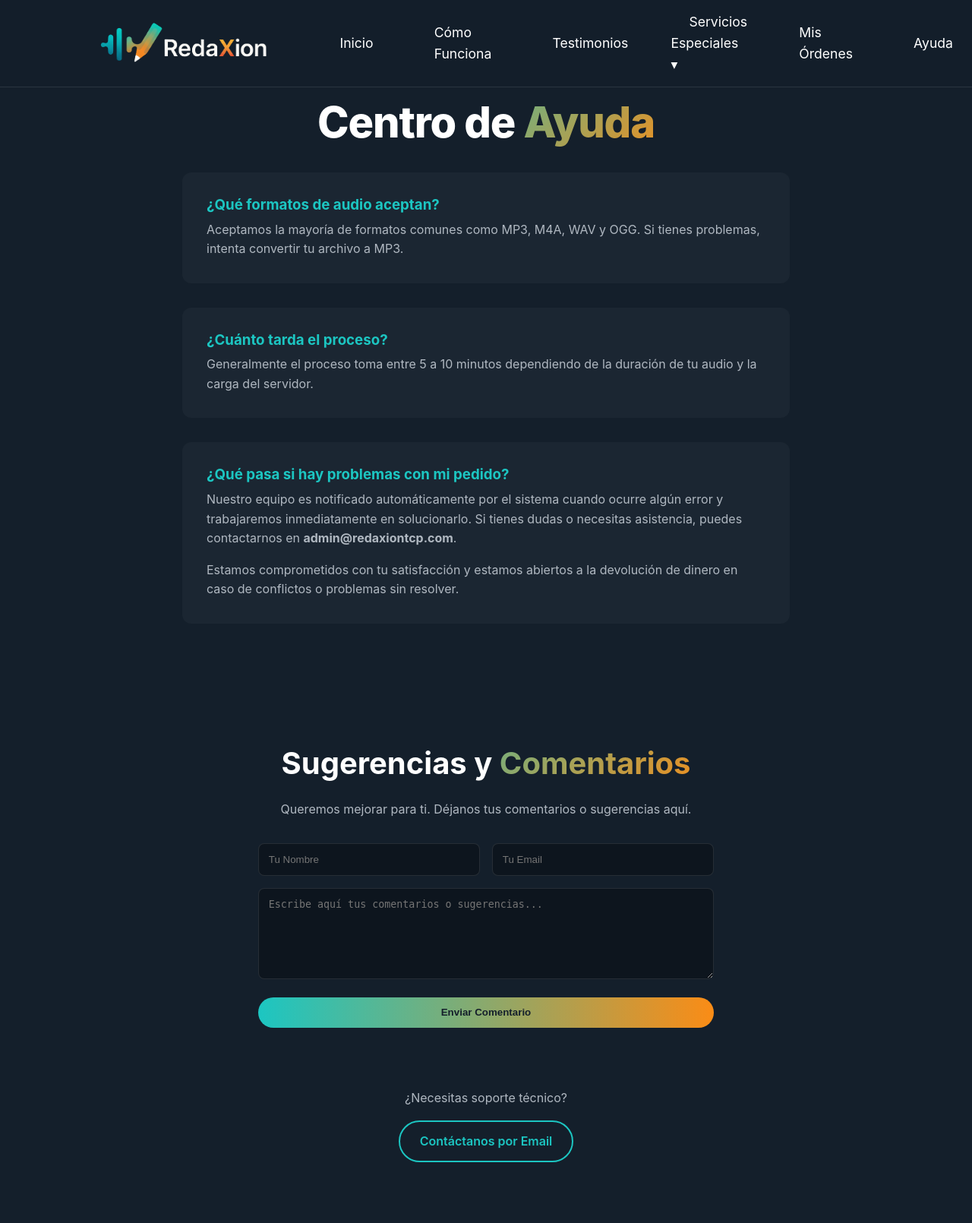
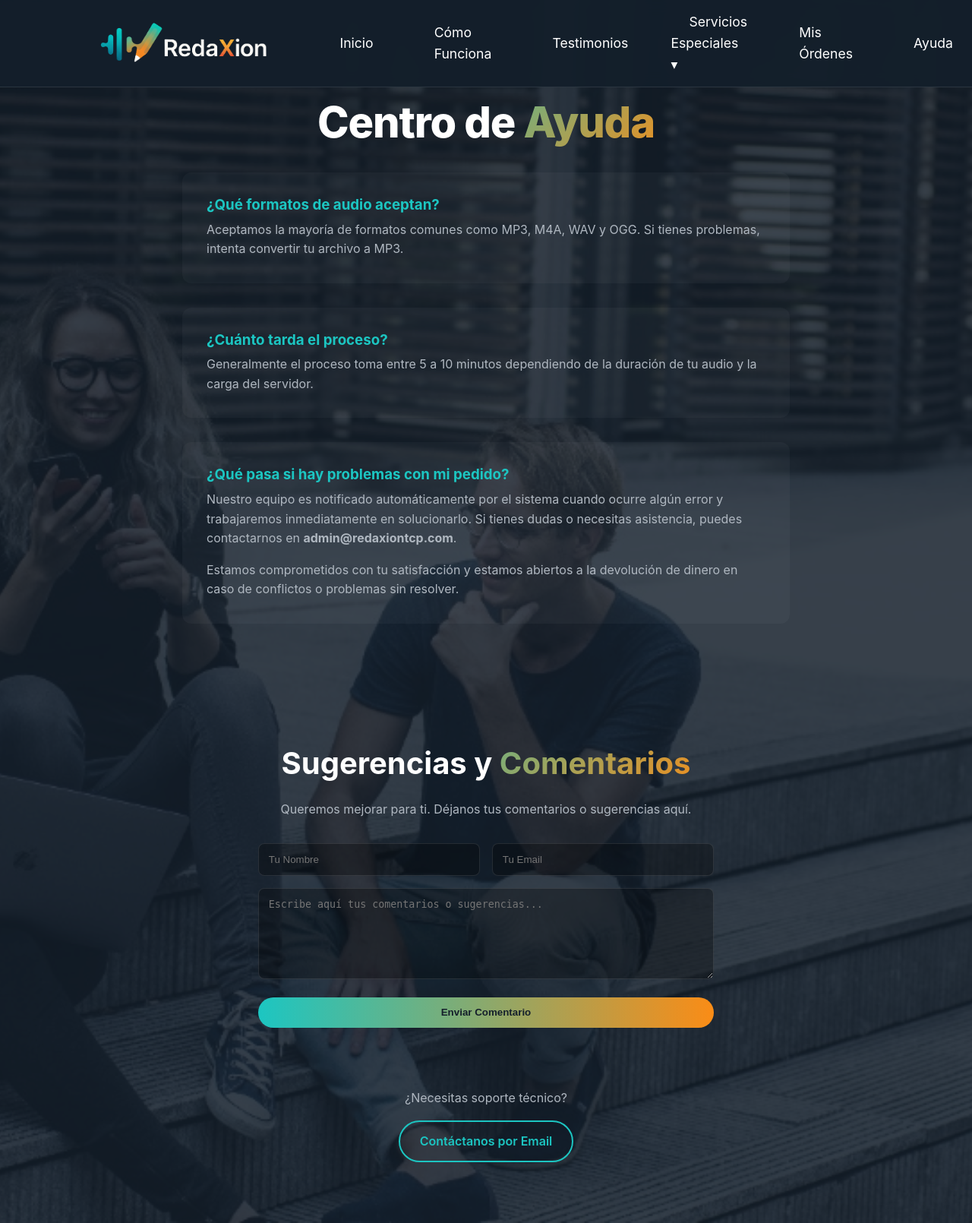
Before and after one commit to RedaXion/redaxion-web-fastapi, a FastAPI app: page /ayuda in a window 1280 px wide. Shown: the whole page at 76% size. Run offline with FastAPI, Linux system fonts and the light colour scheme; some libraries are stand-ins or nearby versions.

Commit message:
feat: add banner background image to 'Centro de Ayuda' page with 15% transparency

```diff
--- a/templates/ayuda.html
+++ b/templates/ayuda.html
@@ -14,8 +14,12 @@
     <!-- Header will be updated globally later, using placeholder for structure -->
     {% include 'header.html' %}
 
-    <main class="section-padding" style="padding-top: 8rem;">
-        <div class="container">
+    <main class="section-padding" style="padding-top: 8rem; position: relative; overflow: hidden; min-height: 80vh;">
+        <!-- Banner Background Image -->
+        <img src="/static/img/banner_ayuda.jpg" alt=""
+            style="position: absolute; top: 0; left: 0; width: 100%; height: 100%; object-fit: cover; opacity: 0.15; pointer-events: none; z-index: 0; filter: grayscale(0.5);">
+
+        <div class="container" style="position: relative; z-index: 1;">
             <h1 style="text-align: center; margin-bottom: 2rem;">Centro de <span class="text-gradient">Ayuda</span></h1>
 
             <div style="max-width: 800px; margin: 0 auto; display: grid; gap: 2rem;">
```
Also changed, not shown: static/img/banner_ayuda.jpg (added).
